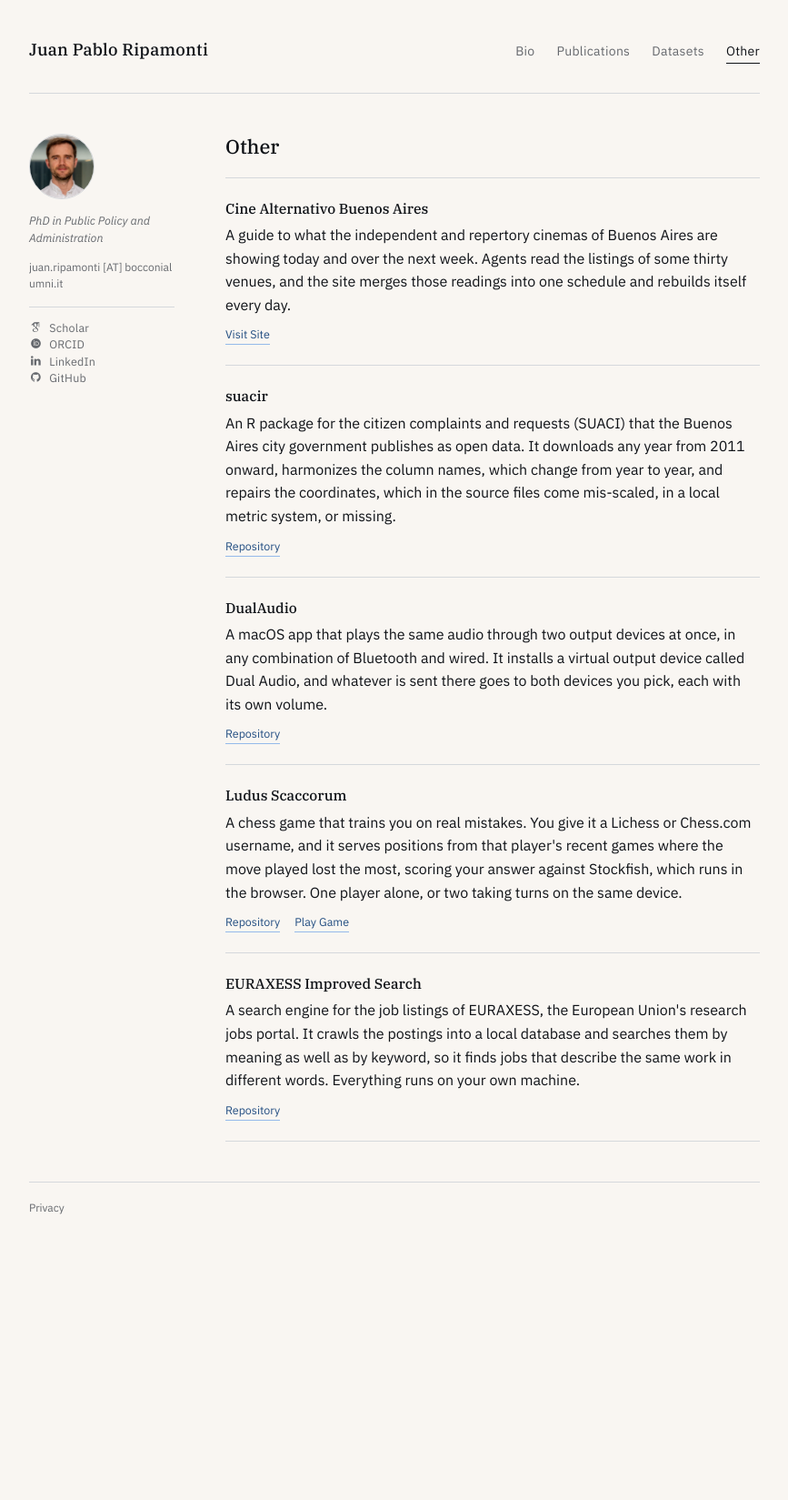
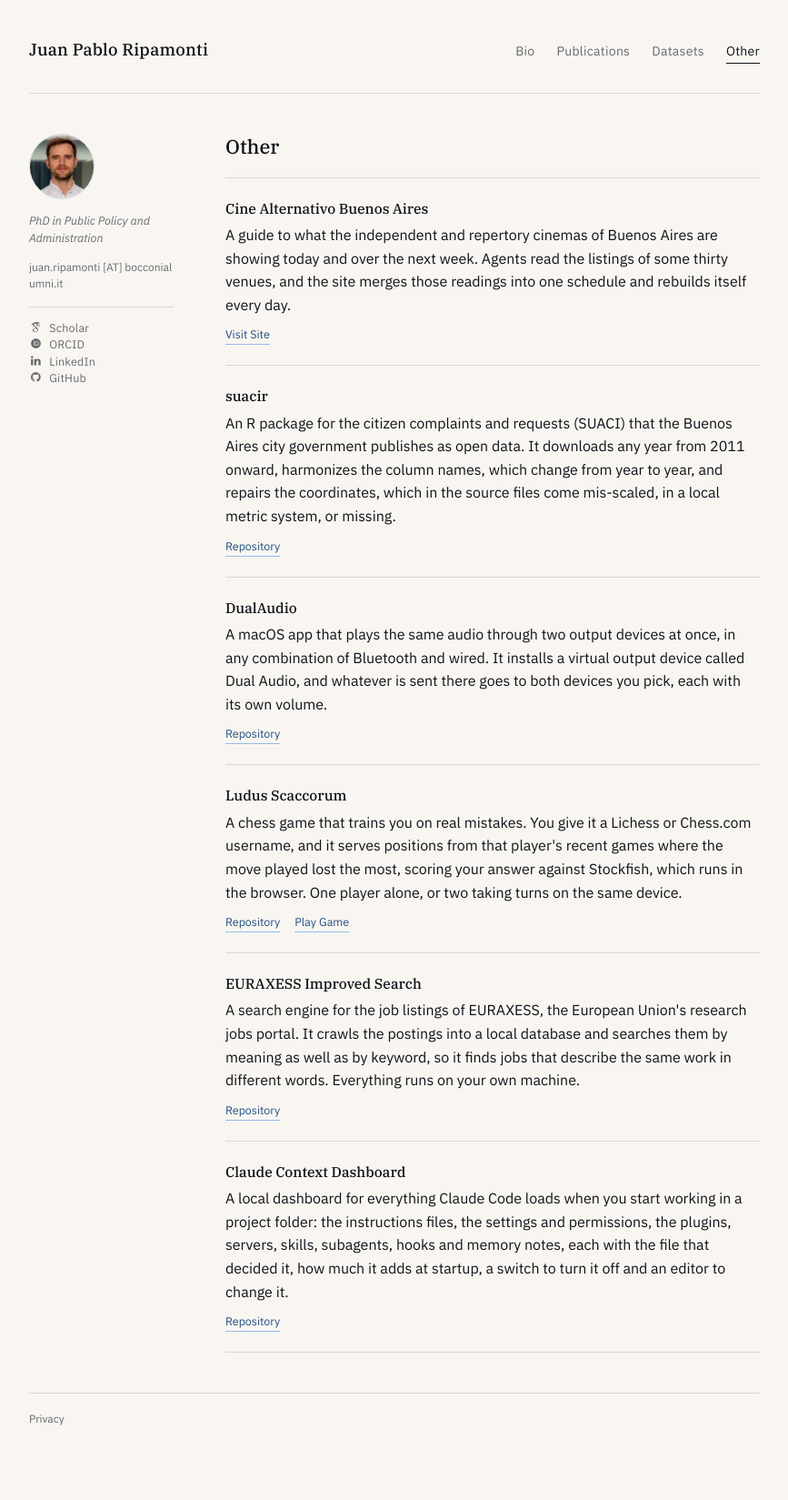
Before and after one commit to jpripamonti/jpripamonti.github.io, a Jekyll site: the page built from software.html, in a window 1280 px wide. Shown: the whole page at 91% size, without its empty margins (206-1073 px from the left). Built offline with Jekyll 4.4.1, drawn with Linux system fonts in a browser that asks for light colours; some web fonts are replaced; before the commit the page ends 1417 px from its top, so only the background shows below that.

Commit message:
Add the Claude Code context dashboard to Other
Co-Authored-By: Claude Opus 5 <noreply@anthropic.com>

```diff
--- a/_data/software.yaml
+++ b/_data/software.yaml
@@ -30,3 +30,9 @@ items:
     links:
       - label: "Repository"
         url: "https://github.com/jpripamonti/euraxess-improved-search"
+
+  - title: "Claude Context Dashboard"
+    description: "A local dashboard for everything Claude Code loads when you start working in a project folder: the instructions files, the settings and permissions, the plugins, servers, skills, subagents, hooks and memory notes, each with the file that decided it, how much it adds at startup, a switch to turn it off and an editor to change it."
+    links:
+      - label: "Repository"
+        url: "https://github.com/jpripamonti/claude-context-dashboard"
```
